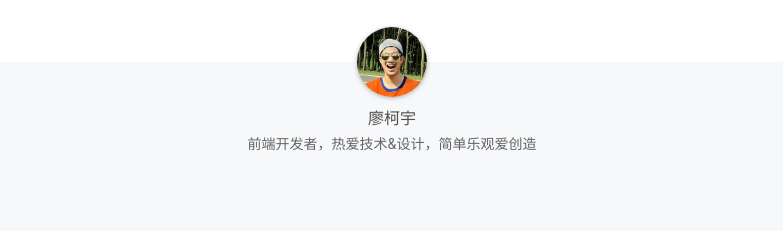
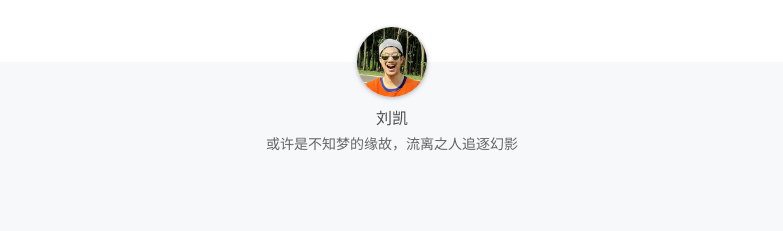
Before and after one commit to liukaii/liukaii.github.io, a Jekyll site: the page built from _posts/2017-04-18-new-theme-h2o.md, in a window 1280 px wide and 1400 px high, scrolled down 6124 px. Shown: the part 570-801 px from the top of the window, without its empty margins (248-1031 px from the left). Built offline with Jekyll 4.4.1, drawn with Linux system fonts in a browser that asks for light colours; nearby versions of some CDN libraries; comment, search, counter and statistics services are not loaded; a style sheet for code colours, icons or effects is not loaded; some of the changed text lies outside the part shown; grey boxes are pictures that could not be loaded.

Commit message:
Update _config.yml

```diff
--- a/_config.yml
+++ b/_config.yml
@@ -1,8 +1,8 @@
 # Site settings 配置站点
-title: '廖柯宇的独立博客'
-description: '昵称悟空，千禧一代，前端开发者/伪极客/灵魂摄影师，热爱技术&设计。很高兴能在这里与你分享我对技术和生活的思考。'
-keyword: '廖柯宇, 廖柯宇的独立博客, 廖柯宇的博客, 前端, 前端开发, 前端博客, javascript, vuejs, nodejs, 设计'
-url: 'http://liaokeyu.com' # your host
+title: '凯凯的博客'
+description: '西安交通大学准研究生一枚，2018年大四在读。'
+keyword: '刘凯,凯凯,凯凯的博客,go,docker,openstack,kubernetes,云计算'
+url: 'https://liukaii.github.io' # your host
 
 # if you don't need baseurl, you should leave this value blank.
 baseurl: ''
@@ -14,12 +14,12 @@
 
 # Footer
 footer:
-  since: 2017
+  since: 2018
 
 # Author 配置博主信息
-author: '廖柯宇'
-nickname: '悟空'
-bio: '前端开发者，热爱技术&设计，简单乐观爱创造'
+author: '刘凯'
+nickname: '一起吃水果'
+bio: '或许是不知梦的缘故，流离之人追逐幻影'
 avatar: '/assets/img/profile.png'
 
 # Search
```
